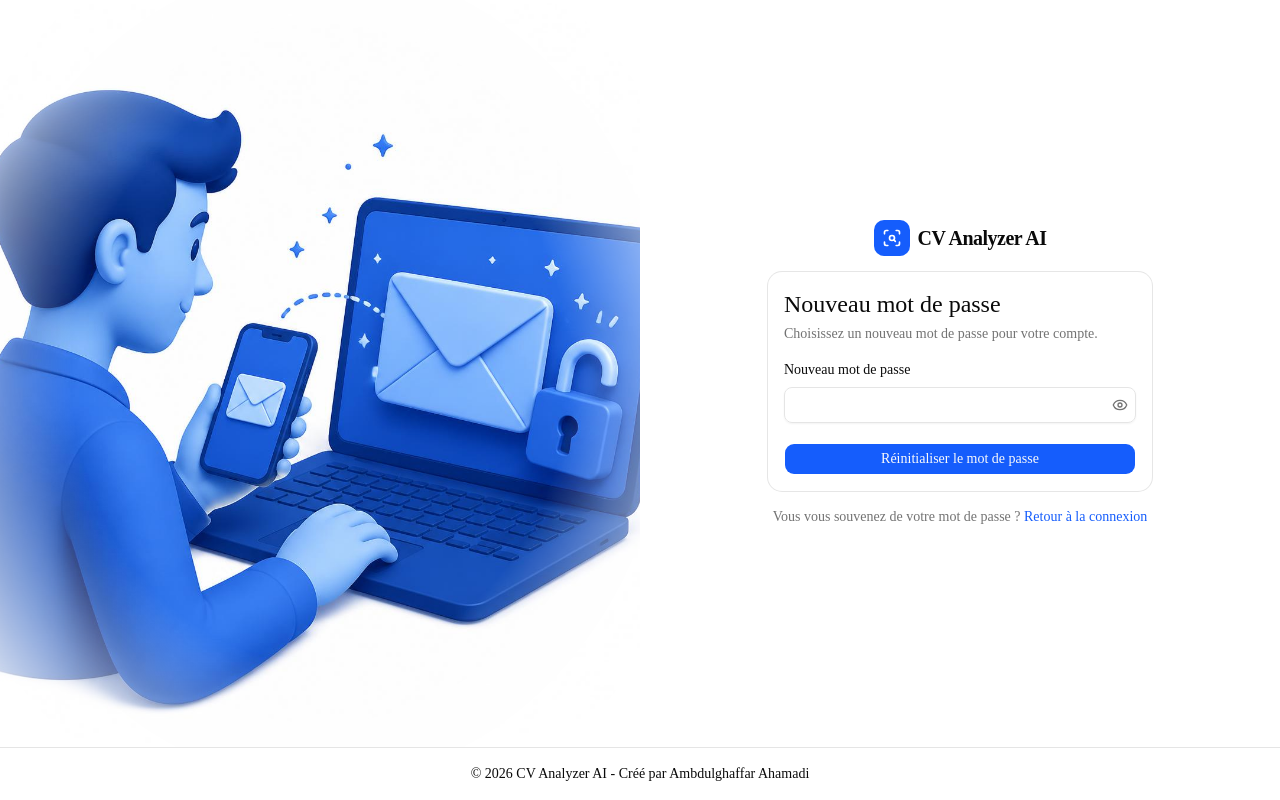
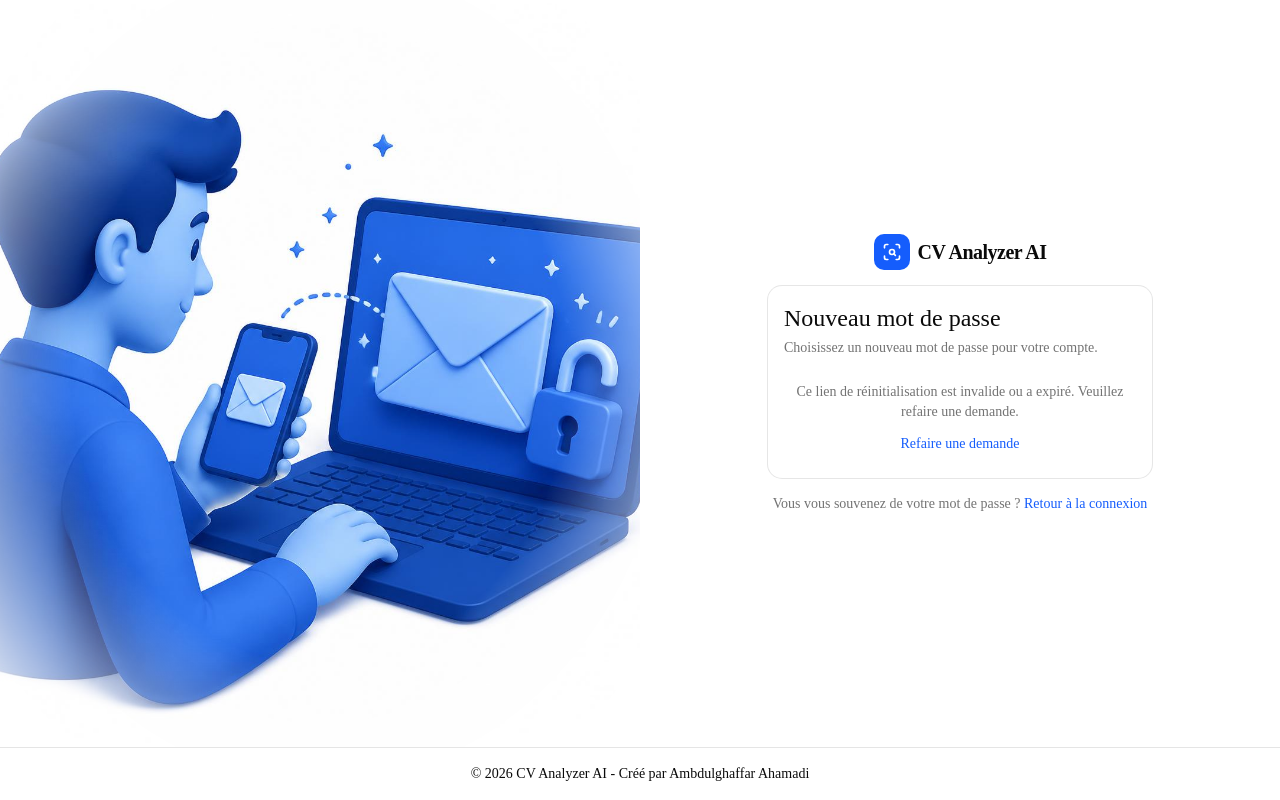
Before and after one commit to Ambdulghaffar/cv-analyzer-web, a Next.js app: page /reset-password in a window 1280 px wide. Built offline with nearby package versions, Linux system fonts and the light colour scheme.

Commit message:
fix: verify recovery code via exchangeCodeForSession before allowing password reset

```diff
--- a/src/app/reset-password/page.tsx
+++ b/src/app/reset-password/page.tsx
@@ -1,6 +1,8 @@
 "use client"
 
-import { useRouter } from "next/navigation"
+import { Suspense, useEffect, useState } from "react"
+import Link from "next/link"
+import { useRouter, useSearchParams } from "next/navigation"
 import { useForm } from "react-hook-form"
 import { zodResolver } from "@hookform/resolvers/zod"
 import { z } from "zod"
@@ -21,13 +23,39 @@ const resetPasswordSchema = z.object({
 
 type ResetPasswordValues = z.infer<typeof resetPasswordSchema>
 
-export default function ResetPasswordPage() {
+function ResetPasswordContent() {
   const router = useRouter()
+  const searchParams = useSearchParams()
+  const [isSessionReady, setIsSessionReady] = useState(false)
+  const [sessionError, setSessionError] = useState(false)
 
   const form = useForm<ResetPasswordValues>({
     resolver: zodResolver(resetPasswordSchema),
     defaultValues: { password: "" },
   })
+
+  useEffect(() => {
+    const code = searchParams.get("code")
+
+    async function verifyCode() {
+      if (!code) {
+        setSessionError(true)
+        return
+      }
+
+      const supabase = createClient()
+      const { error } = await supabase.auth.exchangeCodeForSession(code)
+
+      if (error) {
+        setSessionError(true)
+        return
+      }
+
+      setIsSessionReady(true)
+    }
+
+    verifyCode()
+  }, [searchParams])
 
   const onSubmit = form.handleSubmit(async (values) => {
     const supabase = createClient()
@@ -52,6 +80,24 @@ export default function ResetPasswordPage() {
       panel={<ForgotPasswordIllustration />}
       panelVariant="light"
     >
+      {sessionError ? (
+        <div className="flex flex-col items-center gap-3 py-2 text-center">
+          <p className="text-sm text-muted-foreground">
+            Ce lien de réinitialisation est invalide ou a expiré. Veuillez refaire une demande.
+          </p>
+          <Link
+            href={ROUTES.forgotPassword}
+            className="text-sm font-medium text-primary underline-offset-4 hover:underline"
+          >
+            Refaire une demande
+          </Link>
+        </div>
+      ) : !isSessionReady ? (
+        <div className="flex flex-col items-center gap-3 py-6 text-center">
+          <Loader2 className="size-5 animate-spin text-muted-foreground" />
+          <p className="text-sm text-muted-foreground">Vérification du lien...</p>
+        </div>
+      ) : (
         <form onSubmit={onSubmit} noValidate>
           <FieldGroup>
             <Field data-invalid={!!form.formState.errors.password}>
@@ -70,6 +116,15 @@ export default function ResetPasswordPage() {
             </Button>
           </FieldGroup>
         </form>
+      )}
     </AuthLayout>
   )
 }
+
+export default function ResetPasswordPage() {
+  return (
+    <Suspense fallback={null}>
+      <ResetPasswordContent />
+    </Suspense>
+  )
+}
```
Lines whose indentation alone changed are shown as unchanged.
